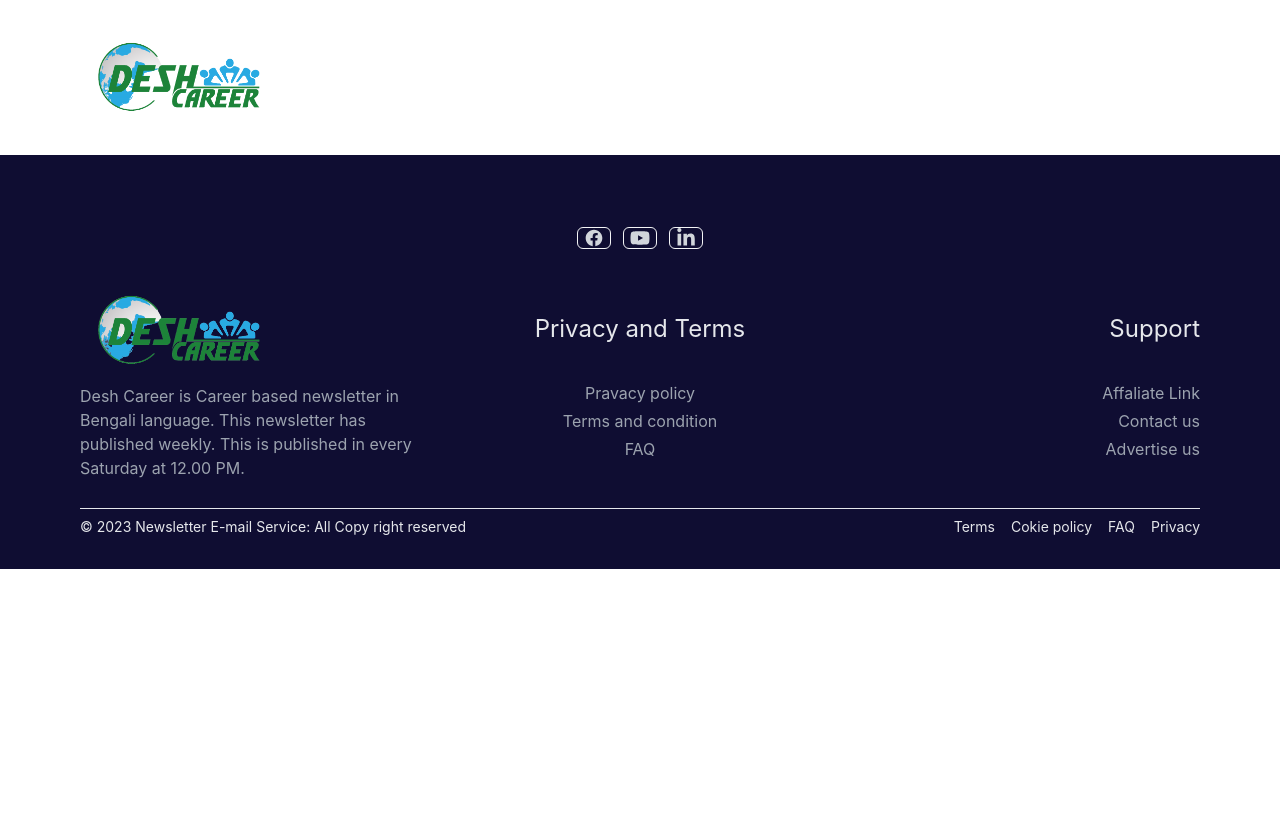
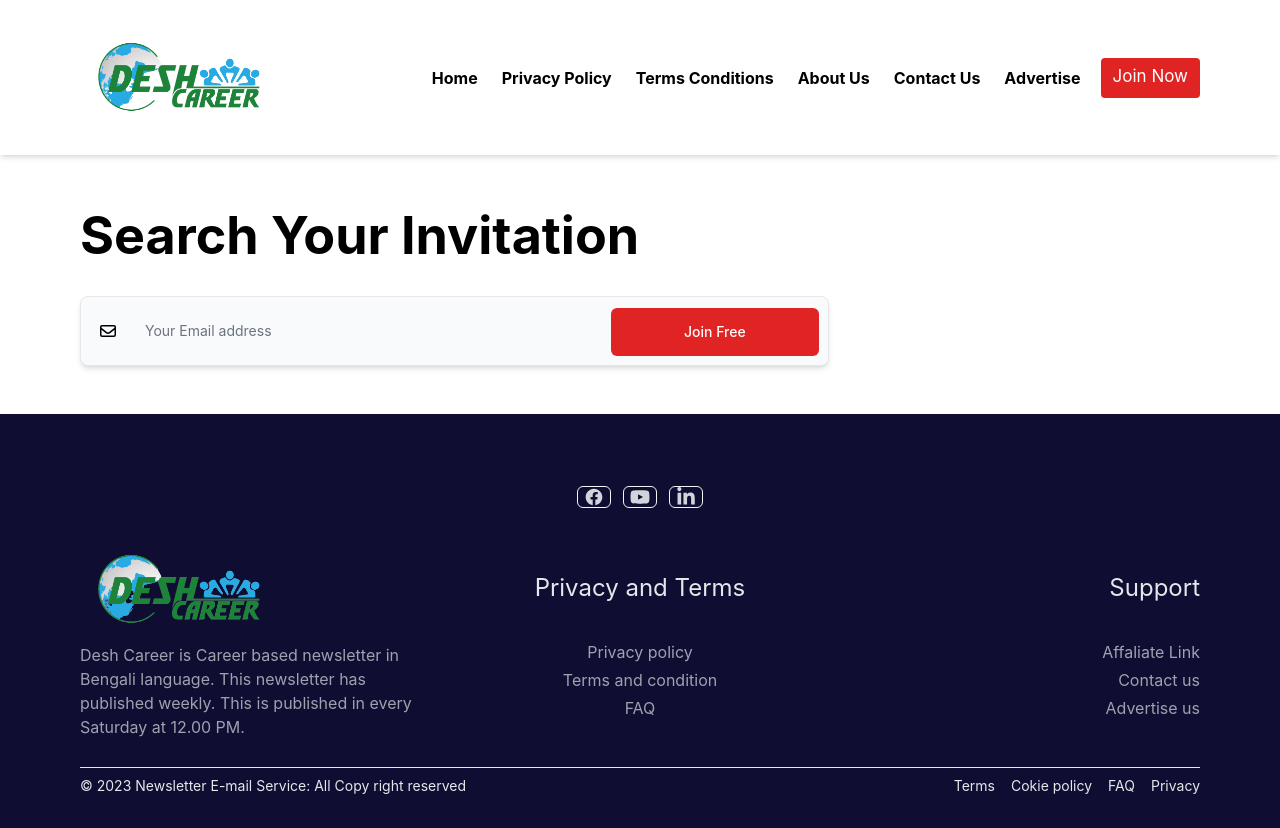
Before and after one commit to amiribnjaman/bangla-puzzle-task, a React (Create React App) app: page /affiliate in a window 1280 px wide. Before the commit the page ends 800 px from the top, so only its background shows below. Built offline with nearby package versions, Linux system fonts and the light colour scheme.

Commit message:
All pages created including 404 not found

```diff
--- a/src/App.js
+++ b/src/App.js
@@ -10,6 +10,9 @@ import TermsCondition from './Components/TermsCondition/TermsCondition';
 import About from './Components/About/About';
 import Contact from './Components/Contact/Contact';
 import Advertisement from './Components/Advertisement/Advertisement';
+import Faq from './Components/Faq/Faq';
+import Affaliate from './Components/Affiliate/Affiliate';
+import NotFound from './Components/NotFound/NotFound';
 
 
 function App() {
@@ -23,6 +26,9 @@ function App() {
         <Route path='/about/us' element={<About />} />
         <Route path='/contact/us' element={<Contact />} />
         <Route path='/advertisement' element={<Advertisement />} />
+        <Route path='/faq' element={<Faq />} />
+        <Route path='/affiliate' element={<Affaliate />} />
+        <Route path='/*' element={<NotFound />} />
       </Routes>
       <Footer />
     </div>
--- /dev/null
+++ b/src/Components/Affiliate/Affiliate.jsx
@@ -0,0 +1,27 @@
+import React from 'react'
+
+export default function Affaliate() {
+    return (
+
+        <div className='w-[90%] mx-auto my-12'>
+            <div className='md:w-[65%] md:ml-4'>
+                {/* Heading */}
+                <div>
+                    <h1 className=' text-[52px] font-bold mb-1 leading-tight'>Search Your Invitation</h1>
+                    <div className='mt-7'>
+                        <form>
+                            <label for="email" class="mb-2 text-md font-medium text-gray-900 sr-only dark:text-white">Your Email</label>
+                            <div class="relative">
+                                <div class="absolute inset-y-0 mr-5 left-0 flex items-center pl-3 pointer-events-none ml-1 md:ml-2">
+                                    <svg xmlns="http://www.w3.org/2000/svg" height="1em" viewBox="0 0 512 512"><path d="M64 112c-8.8 0-16 7.2-16 16v22.1L220.5 291.7c20.7 17 50.4 17 71.1 0L464 150.1V128c0-8.8-7.2-16-16-16H64zM48 212.2V384c0 8.8 7.2 16 16 16H448c8.8 0 16-7.2 16-16V212.2L322 328.8c-38.4 31.5-93.7 31.5-132 0L48 212.2zM0 128C0 92.7 28.7 64 64 64H448c35.3 0 64 28.7 64 64V384c0 35.3-28.7 64-64 64H64c-35.3 0-64-28.7-64-64V128z" /></svg>
+                                </div>
+                                <input type="email" id="email" class="block w-full leading-9 p-4 text-md md:pl-16 pl-12 text-sm text-gray-900 border-1 border-gray-200 shadow-md rounded-lg bg-gray-50 focus:ring-0 focus:border-none focus:shadow-lg dark:bg-gray-700 dark:border-gray-600 dark:placeholder-gray-400 dark:text-white dark:focus:ring-blue-500 dark:focus:border-blue-500" placeholder="Your Email address" required />
+                                <button type="submit" class="text-white w-22 md:w-52 h-12 absolute right-2.5 bottom-2.5 bg-red-600 hover:bg-red-600 focus:ring-0 focus:outline-none focus:ring-0 font-medium rounded-md text-sm px-4 py-2 dark:bg-blue-600 dark:hover:bg-blue-700 dark:focus:ring-blue-800">Join Free</button>
+                            </div>
+                        </form>
+                    </div>
+                </div>
+            </div>
+        </div>
+    )
+}
--- /dev/null
+++ b/src/Components/Faq/Faq.jsx
@@ -0,0 +1,21 @@
+import React from 'react'
+
+export default function Faq() {
+    return (
+
+        <div className='w-[90%] mx-auto my-12'>
+            <div className='md:w-[65%] md:ml-4'>
+                {/* Heading */}
+                <div>
+                    <h1 className=' text-[52px] font-bold mb-1 leading-tight'>FAQ's</h1>
+                    <h3 className='text-3xl '>How can i subsribe Desh Career Email?</h3>
+                    <p className='mb-4'>
+                    You can subscribe this newsletter from . You input you email, then follow instruction. After email confirmation, your email address is added in our database. </p>
+
+                    <h3 className='text-3xl'>I am a subscriber of Desh Career, but I don't find your email. Why?</h3>
+                    <p className='mb-4'>Please check your email. May be our email goes to Promotion tab. If you find our email in this tab, please move it to primary tab. Than you will find this email in primary tab. </p>
+                </div>
+            </div>
+        </div>
+    )
+}
--- /dev/null
+++ b/src/Components/NotFound/NotFound.jsx
@@ -0,0 +1,15 @@
+import React from 'react'
+
+export default function NotFound() {
+    return (
+
+        <div className='w-[90%] mx-auto my-12'>
+            <div className='w-full md:ml-4'>
+                {/* Heading */}
+                <div>
+                    <h1 className='text-center text-[32px] text-red-500 font-bold mb-1 leading-tight'>404! Not Found!</h1>
+                </div>
+            </div>
+        </div>
+    )
+}
--- a/src/Components/Shared/Footer.jsx
+++ b/src/Components/Shared/Footer.jsx
@@ -1,5 +1,8 @@
 import React from 'react'
 import Logo from '../../Assets/Images/logo.png'
+import CustomLink from '../CustomComonents/CustomLink'
+import { Link } from 'react-router-dom';
+
 
 export default function Footer() {
     return (
@@ -22,7 +25,7 @@ export default function Footer() {
                             </div>
                             <div className='border border-gray-100 px-[6px] rounded-md'>
                                 <a href="">
-                                <svg class="w-5 h-5 text-gray-300 hover:text-gray-400"  xmlns="http://www.w3.org/2000/svg"  fill="currentColor" height="1em" viewBox="0 0 448 512"><path d="M100.28 448H7.4V148.9h92.88zM53.79 108.1C24.09 108.1 0 83.5 0 53.8a53.79 53.79 0 0 1 107.58 0c0 29.7-24.1 54.3-53.79 54.3zM447.9 448h-92.68V302.4c0-34.7-.7-79.2-48.29-79.2-48.29 0-55.69 37.7-55.69 76.7V448h-92.78V148.9h89.08v40.8h1.3c12.4-23.5 42.69-48.3 87.88-48.3 94 0 111.28 61.9 111.28 142.3V448z"/></svg>
+                                    <svg class="w-5 h-5 text-gray-300 hover:text-gray-400" xmlns="http://www.w3.org/2000/svg" fill="currentColor" height="1em" viewBox="0 0 448 512"><path d="M100.28 448H7.4V148.9h92.88zM53.79 108.1C24.09 108.1 0 83.5 0 53.8a53.79 53.79 0 0 1 107.58 0c0 29.7-24.1 54.3-53.79 54.3zM447.9 448h-92.68V302.4c0-34.7-.7-79.2-48.29-79.2-48.29 0-55.69 37.7-55.69 76.7V448h-92.78V148.9h89.08v40.8h1.3c12.4-23.5 42.69-48.3 87.88-48.3 94 0 111.28 61.9 111.28 142.3V448z" /></svg>
                                 </a>
                             </div>
                         </div>
@@ -33,7 +36,9 @@ export default function Footer() {
                     <div class="md:flex md:justify-between mt-10">
                         <div className='md:w-1/3 '>
                             <div className='md:w-[195px] w-full h-[90px] md:h-[83px] mr-[2px]'>
-                                <img className='w-full h-full' src={Logo} alt='' />
+                                <Link to='/'>
+                                    <img className='w-full h-full' src={Logo} alt='' />
+                                </Link>
                             </div>
                             <p className='text-gray-400 mt-3 text-[16px] md:w-[92%] text-center md:text-left'>
                                 Desh Career is Career based newsletter in Bengali language. This newsletter has published weekly. This is published in every Saturday at 12.00 PM.
@@ -43,13 +48,13 @@ export default function Footer() {
                             <h2 class="md:mb-9 mb-3 text-2xl font-normal text-gray-200  dark:text-white">Privacy and Terms</h2>
                             <ul class="text-gray-400 dark:text-gray-400 font-normal md:mt-8 mt-4">
                                 <li class="">
-                                    <a href="https://github.com/themesberg/flowbite" class="hover:underline ">Pravacy policy</a>
+                                    <Link to='/privacy/policy' class="hover:underline ">Privacy policy</Link>
                                 </li>
                                 <li className='mt-1'>
-                                    <a href="https://discord.gg/4eeurUVvTy" class="hover:underline">Terms and condition</a>
+                                    <Link to='/terms/condition' class="hover:underline">Terms and condition</Link>
                                 </li>
                                 <li className='mt-1'>
-                                    <a href="https://discord.gg/4eeurUVvTy" class="hover:underline">FAQ</a>
+                                    <Link to='/faq' class="hover:underline">FAQ</Link>
                                 </li>
                             </ul>
                         </div>
@@ -57,13 +62,13 @@ export default function Footer() {
                             <h2 class="md:mb-9 mb-3 text-2xl font-normal text-gray-200  dark:text-white">Support</h2>
                             <ul class="text-gray-400 dark:text-gray-400 font-normal md:mt-8 mt-4">
                                 <li class="">
-                                    <a href="https://github.com/themesberg/flowbite" class="hover:underline ">Affaliate Link</a>
+                                    <Link to='/affiliate' class="hover:underline ">Affaliate Link</Link>
                                 </li>
                                 <li className='mt-1'>
-                                    <a href="https://discord.gg/4eeurUVvTy" class="hover:underline">Contact us</a>
+                                    <Link to='/contact/us' class="hover:underline">Contact us</Link>
                                 </li>
                                 <li className='mt-1'>
-                                    <a href="https://discord.gg/4eeurUVvTy" class="hover:underline">Advertise us</a>
+                                    <Link to='/advertisement' class="hover:underline">Advertise us</Link>
                                 </li>
                             </ul>
                         </div>
@@ -79,16 +84,16 @@ export default function Footer() {
                         <div className=''>
                             <ul class="ml-[18%] md:ml-0 flex space-x-2 md:space-x-4 text-gray-200 dark:text-gray-400 font-normal">
                                 <li class=" text-sm">
-                                    <a href="https://github.com/themesberg/flowbite" class="hover:underline ">Terms</a>
+                                    <Link to='/terms/condition' class="hover:underline ">Terms</Link>
                                 </li>
                                 <li className='text-sm'>
-                                    <a href="https://discord.gg/4eeurUVvTy" class="hover:underline">Cokie policy</a>
+                                    <Link to='/affiliate' class="hover:underline">Cokie policy</Link>
                                 </li>
                                 <li className='text-sm'>
-                                    <a href="https://discord.gg/4eeurUVvTy" class="hover:underline">FAQ</a>
+                                    <Link to='/faq' class="hover:underline">FAQ</Link>
                                 </li>
                                 <li className='text-sm'>
-                                    <a href="https://discord.gg/4eeurUVvTy" class="hover:underline">Privacy</a>
+                                    <Link to='/privacy/policy' class="hover:underline">Privacy</Link>
                                 </li>
                             </ul>
                         </div>
--- a/src/Components/Shared/Navbar.jsx
+++ b/src/Components/Shared/Navbar.jsx
@@ -5,7 +5,7 @@ import CustomLink from '../CustomComonents/CustomLink';
 
 
 export default function Navbar() {
-    const [showMenu, setShowMenu] = useState(false)
+    const [showMenu, setShowMenu] = useState(true)
 
     return (
         <div>
```
